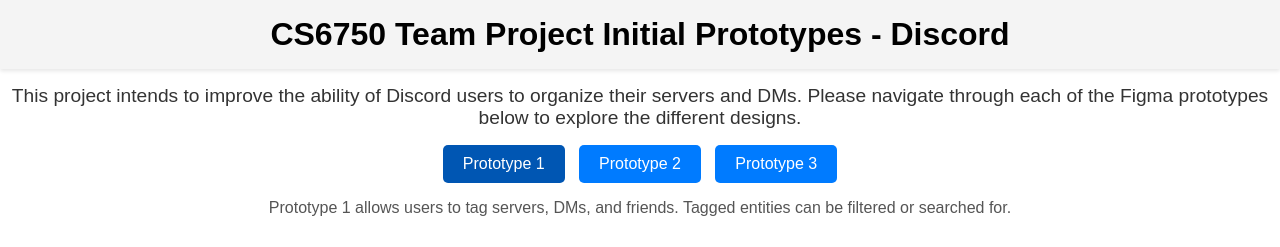
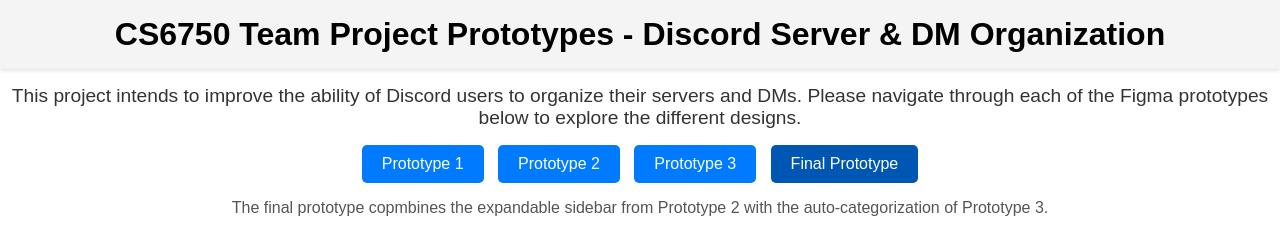
Before and after one commit to williamliu52/williamliu52.github.io, a plain HTML site: page index.html in a window 1280 px wide. Shown: the top 247 px of the page. Drawn offline with Linux system fonts and the light colour scheme.

Commit message:
Add final prototype

```diff
--- a/index.html
+++ b/index.html
@@ -3,7 +3,7 @@
 <head>
     <meta charset="UTF-8">
     <meta name="viewport" content="width=device-width, initial-scale=1.0">
-    <title>CS6750 Team Project Initial Prototypes</title>
+    <title>CS6750 Team Project Prototypes</title>
     <style>
         body {
             font-family: Arial, sans-serif;
@@ -62,18 +62,19 @@
 </head>
 <body>
     <header>
-        <h1>CS6750 Team Project Initial Prototypes - Discord</h1>
+        <h1>CS6750 Team Project Prototypes - Discord Server & DM Organization</h1>
     </header>
     <div id="description-above">
         This project intends to improve the ability of Discord users to organize their servers and DMs. Please navigate through each of the Figma prototypes below to explore the different designs.
     </div>
     <nav>
-        <button id="btn-prototype1" class="active" onclick="showPrototype('prototype1')">Prototype 1</button>
+        <button id="btn-prototype1" onclick="showPrototype('prototype1')">Prototype 1</button>
         <button id="btn-prototype2" onclick="showPrototype('prototype2')">Prototype 2</button>
         <button id="btn-prototype3" onclick="showPrototype('prototype3')">Prototype 3</button>
+        <button id="btn-prototypeFinal" class="active" onclick="showPrototype('prototypeFinal')">Final Prototype</button>
     </nav>
     <div id="description-below">
-        Prototype 1 allows users to tag servers, DMs, and friends. Tagged entities can be filtered or searched for.
+        The final prototype copmbines the expandable sidebar from Prototype 2 with the auto-categorization of Prototype 3.
     </div>
     <iframe id="prototype" src="https://embed.figma.com/proto/hrQqeue4dBJpJF2rscjrlE/Initial-Prototypes?page-id=0%3A1&node-id=46-406&node-type=canvas&viewport=442%2C303%2C0.17&scaling=contain&content-scaling=fixed&starting-point-node-id=46%3A406&embed-host=share" allowfullscreen></iframe>
 
@@ -88,8 +89,12 @@
                 description: "Prototype 2 allows users to expand the sidebar and pin individual servers and DMs."
             },
             prototype3: {
+                url: "https://embed.figma.com/proto/hrQqeue4dBJpJF2rscjrlE/Initial-Prototypes?page-id=1%3A3&node-id=121-1384&node-type=canvas&viewport=-332%2C-307%2C0.29&scaling=min-zoom&content-scaling=fixed&starting-point-node-id=121%3A1384&embed-host=share",
+                description: "Prototype 3 auto-categorizes servers by topic. Users can toggle auto-categorization, as well as the width of the sidebar."
+            },
+            prototypeFinal: {
                 url: "https://embed.figma.com/proto/hrQqeue4dBJpJF2rscjrlE/Initial-Prototypes?page-id=1%3A3&node-id=121-1384&node-type=frame&viewport=-618%2C-158%2C0.72&scaling=contain&content-scaling=fixed&starting-point-node-id=121%3A1384&embed-host=share",
-                description: "Prototype 3 auto-categorizes servers by topic. Users can toggle auto-categorization, as well as the width of the sidebar."
+                description: "The final prototype copmbines the expandable sidebar from Prototype 2 with the auto-categorization of Prototype 3."
             }
         };
 
```
